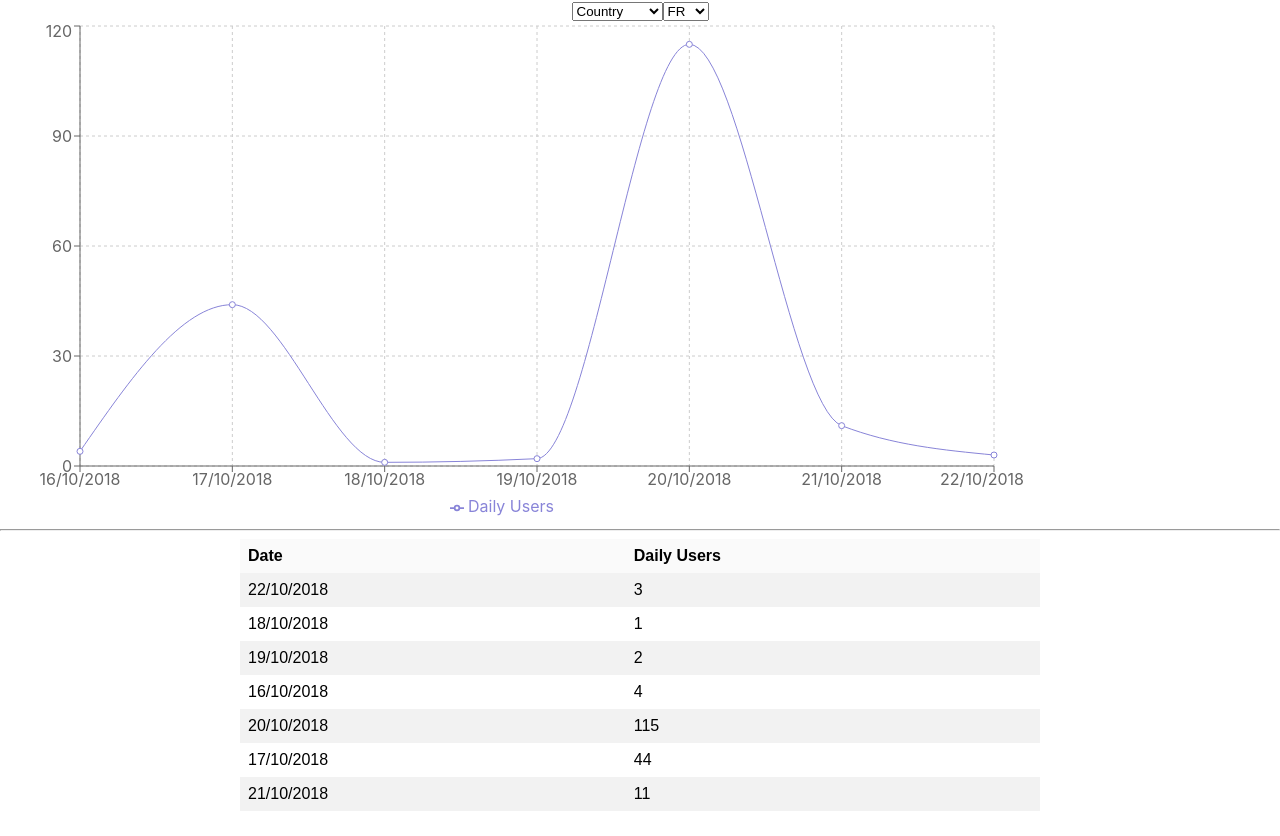
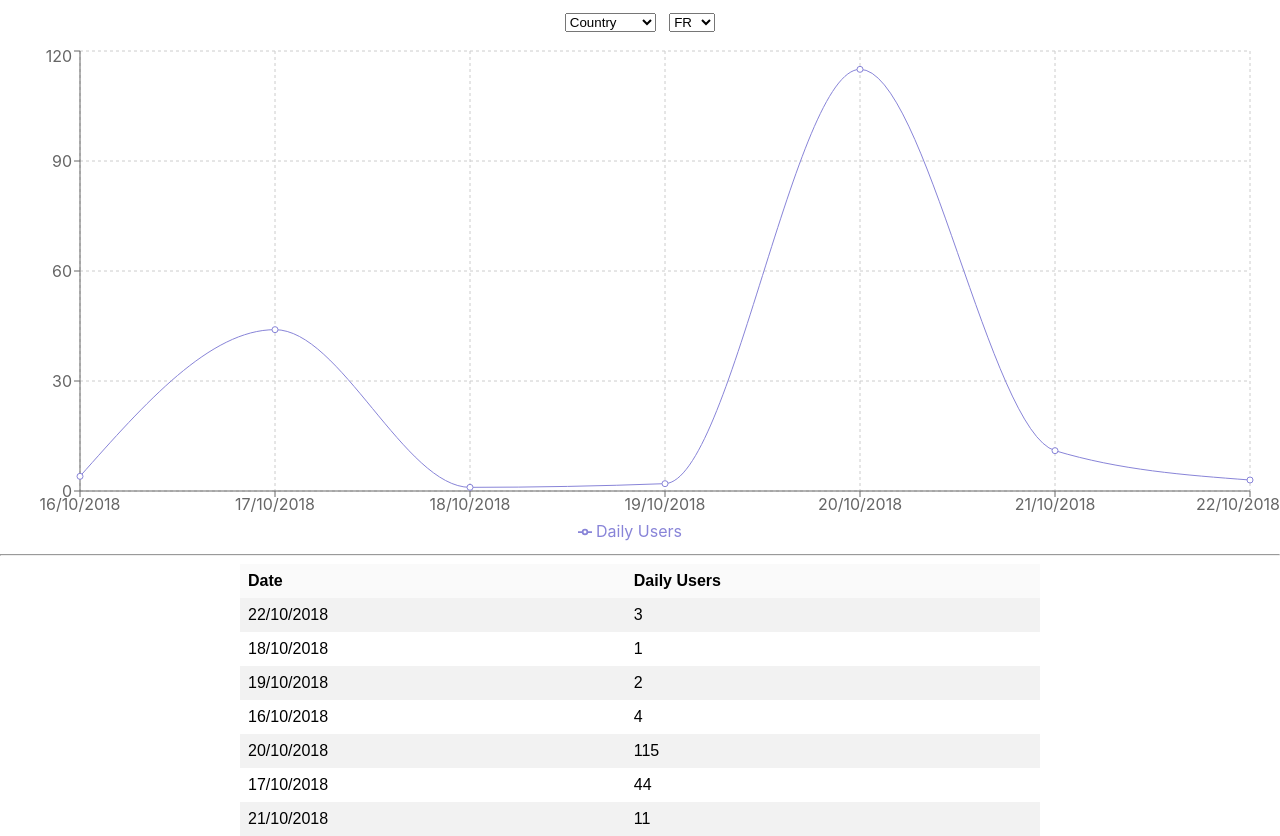
Before and after one commit to anjalikumari2425/charting-app, a React (Create React App) app: page / in a window 1280 px wide. Before the commit the page ends 811 px from the top, so only its background shows below. Built offline with nearby package versions, Linux system fonts and the light colour scheme.

Commit message:
Some more styling fixes

```diff
--- a/src/App.css
+++ b/src/App.css
@@ -66,3 +66,9 @@ tr:nth-child(even) {
 tr:hover {
   background-color: #e6e6e6;
 }
+
+.user-selection {
+  margin-right: 1em;
+  margin-bottom: 1em;
+  margin-top: 1em;
+}
--- a/src/App.js
+++ b/src/App.js
@@ -66,7 +66,7 @@ function App() {
 
    return (
     <div className="App">
-      <select onChange={handleChange}>
+      <select class="user-selection" onChange={handleChange}>
         {
           dropDownKeys && dropDownKeys.map((item,index)=> (
             <option value={index}>{item}</option>
--- a/src/DisplayChart.js
+++ b/src/DisplayChart.js
@@ -6,7 +6,7 @@ export default function DisplayChart(props) {
    const {data} = props;
 
    return (
-     <div style={{width: '80%', height: '500px'}}>
+     <div style={{width: '100%', height: '500px'}}>
        <ResponsiveContainer width="100%" height="100%">
        <LineChart
           width={500}
```
